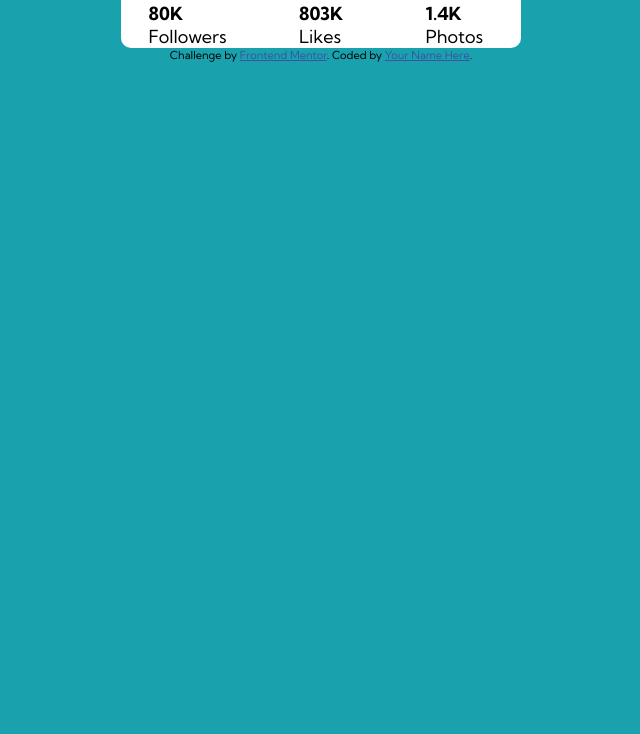
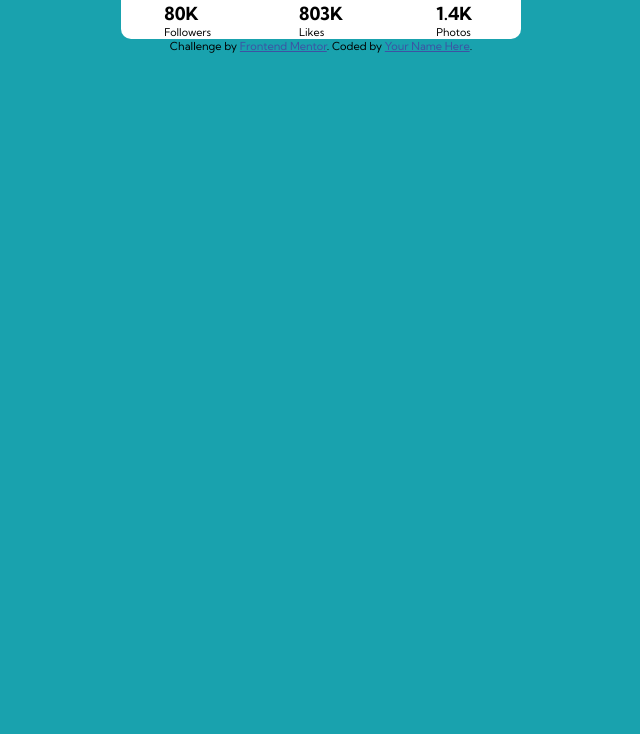
Before and after one commit to dpkreativ/profile-card-component, a plain HTML site: page index.html in a window 1280 px wide. Shown: the part 66-800 px from the top of the page, without its empty margins (319-959 px from the left). Drawn offline with Linux system fonts and the light colour scheme.

Commit message:
reduce font-size

```diff
--- a/style.css
+++ b/style.css
@@ -47,6 +47,10 @@ body {
   font-size: 1rem;
 }
 
+.stat > p {
+  font-size: 0.6rem;
+}
+
 .attribution {
   font-size: 11px;
   text-align: center;
```
